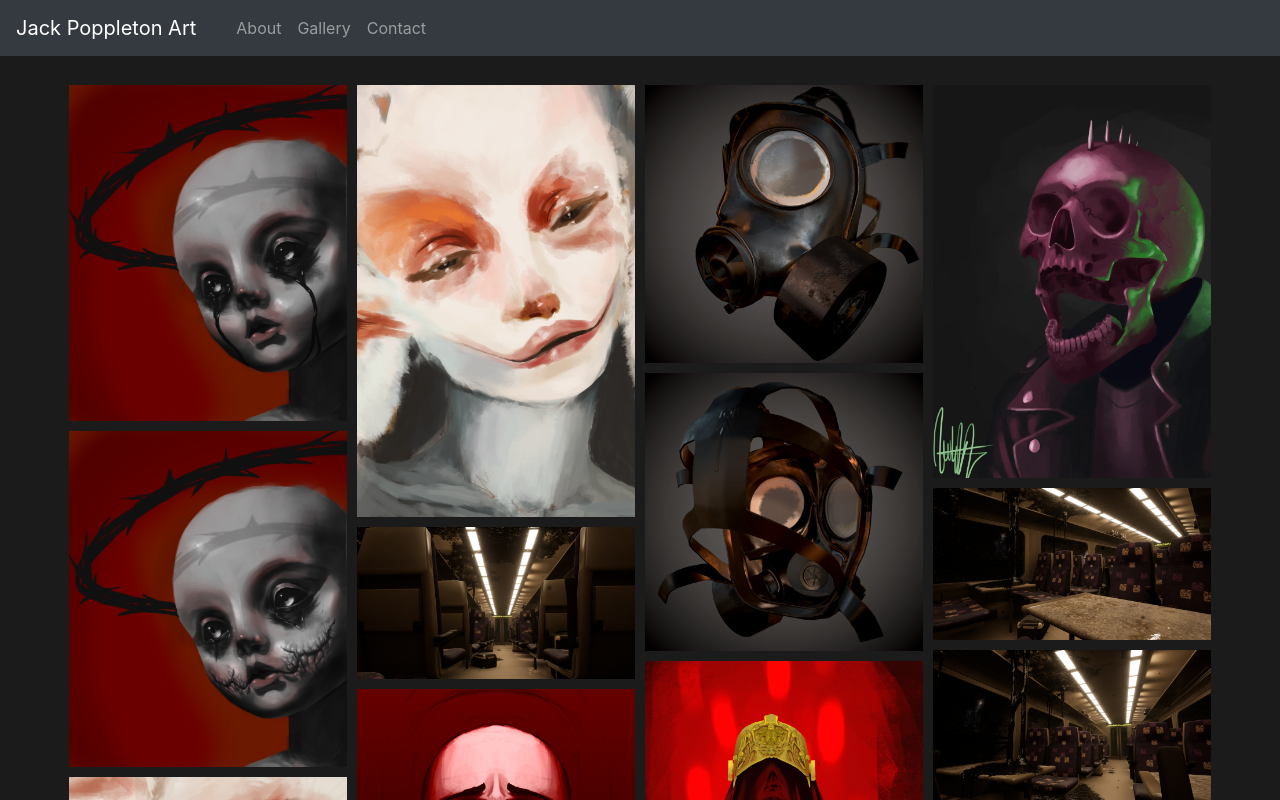
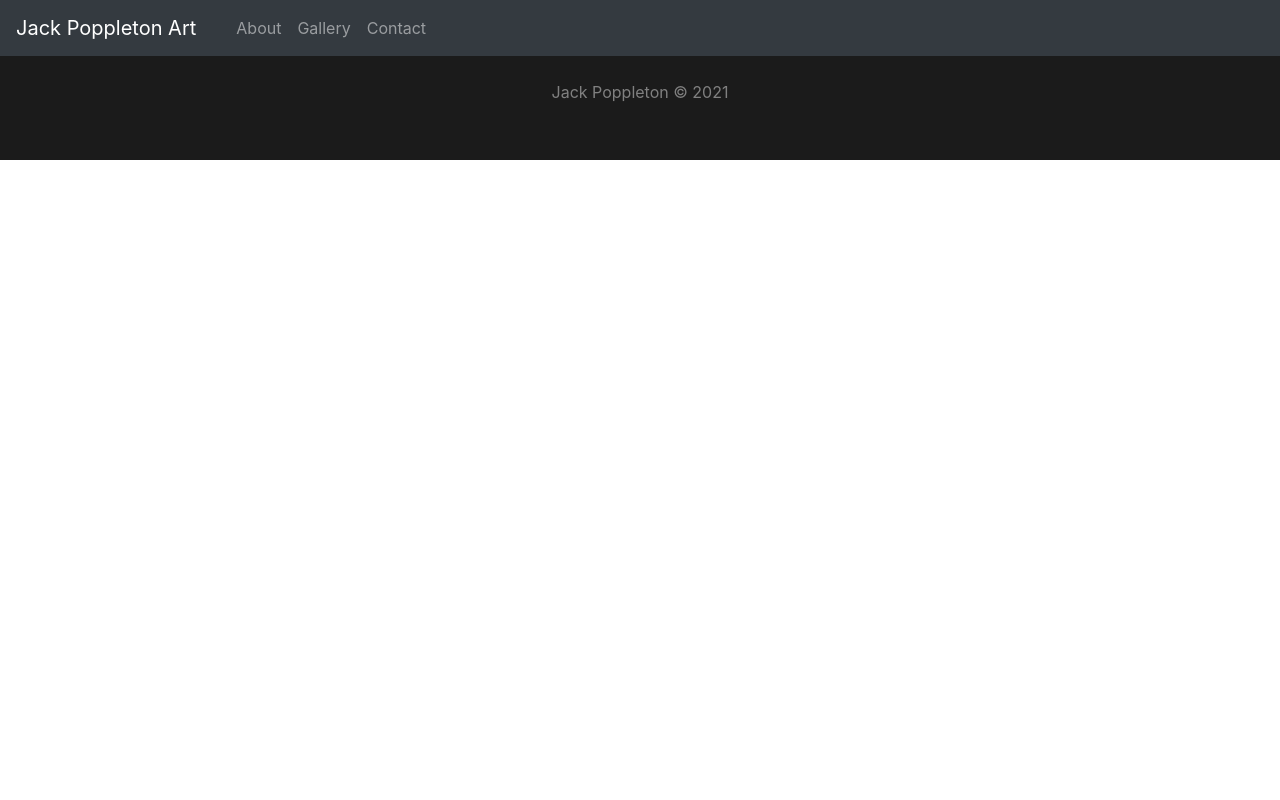
Before and after one commit to Creactivate/jacks-site, a React (Create React App) app: page / in a window 1280 px wide. Shown: the top 800 px of the page. Built offline with nearby package versions, Linux system fonts and the light colour scheme.

Commit message:
change back to router with changed home route

```diff
--- a/src/App.js
+++ b/src/App.js
@@ -21,7 +21,7 @@ function App() {
   const imageURLs = fileObject.images;
 
   return (
-    <HashRouter basename='/'>
+    <Router>
       <div className="App">
 
         <Navbar fixed='top' expand='lg' bg="dark" variant="dark">
@@ -44,7 +44,7 @@ function App() {
 
         <Switch>
 
-          <Route path='/' exact>
+          <Route path='/jacks-site/' exact>
             <div className='App-Body'>
               {imageURLs.map((image, index) =>
                 <>
@@ -74,7 +74,7 @@ function App() {
         </Switch>
         <FooterComp/>
       </div>
-    </HashRouter>
+    </Router>
 
   );
 }
```
Also changed, not shown: 1 other file (tests, documents, lock files or other folders).
